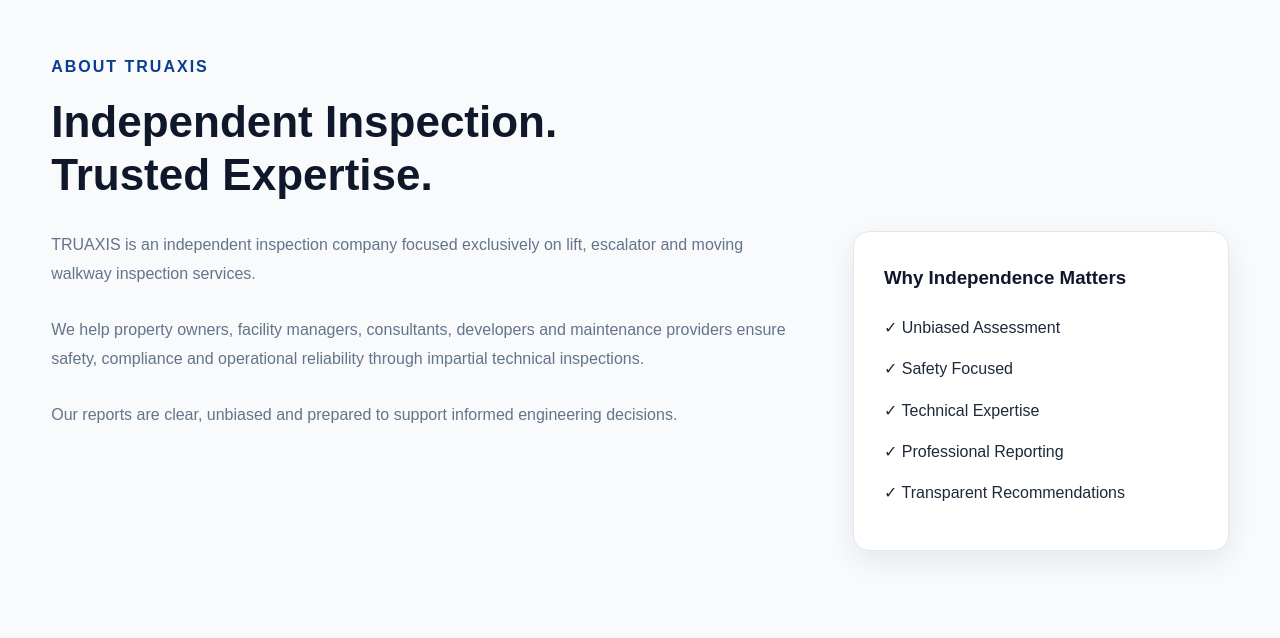
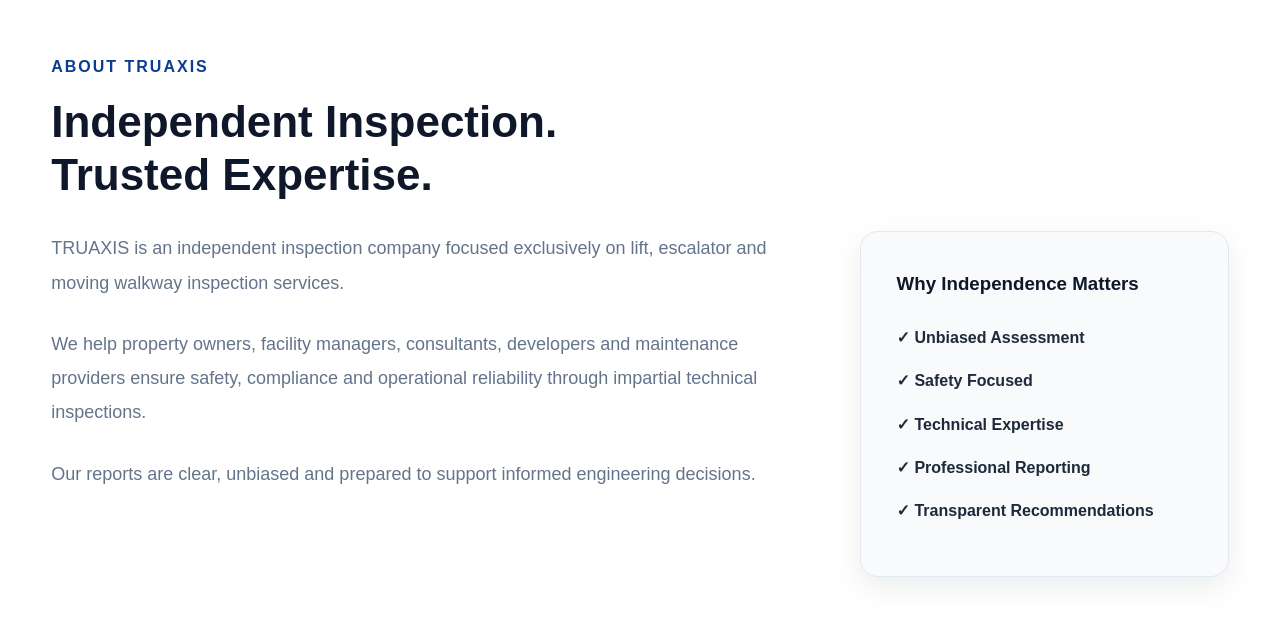
Before and after one commit to pradeepmurthy1992/truaxis-website, a React (Vite) app: page / in a window 1280 px wide. Shown: the part 882-1520 px from the top of the page. Built offline with nearby package versions, Linux system fonts and the light colour scheme.

Commit message:
Update about.css

```diff
--- a/src/styles/about.css
+++ b/src/styles/about.css
@@ -1,11 +1,6 @@
-
-/* ======================================
-   ABOUT
-====================================== */
-
 .about{
 
-background:#F8FAFC;
+background:white;
 
 }
 
@@ -15,7 +10,7 @@
 
 grid-template-columns:2fr 1fr;
 
-gap:50px;
+gap:70px;
 
 align-items:start;
 
@@ -23,19 +18,21 @@
 
 .about-grid p{
 
+font-size:18px;
+
+line-height:1.9;
+
 color:var(--muted);
-
-line-height:1.8;
 
 }
 
 .about-card{
 
-background:white;
+padding:36px;
 
-padding:30px;
+background:#F8FAFC;
 
-border-radius:16px;
+border-radius:18px;
 
 border:1px solid var(--border);
 
@@ -45,20 +42,16 @@
 
 .about-card h3{
 
-margin-bottom:20px;
+margin-bottom:24px;
 
 color:var(--secondary);
 
 }
 
-.about-card ul{
+.about-card li{
 
-list-style:none;
+margin-bottom:16px;
+
+font-weight:600;
 
 }
-
-.about-card li{
-
-margin-bottom:14px;
-
-}
```
